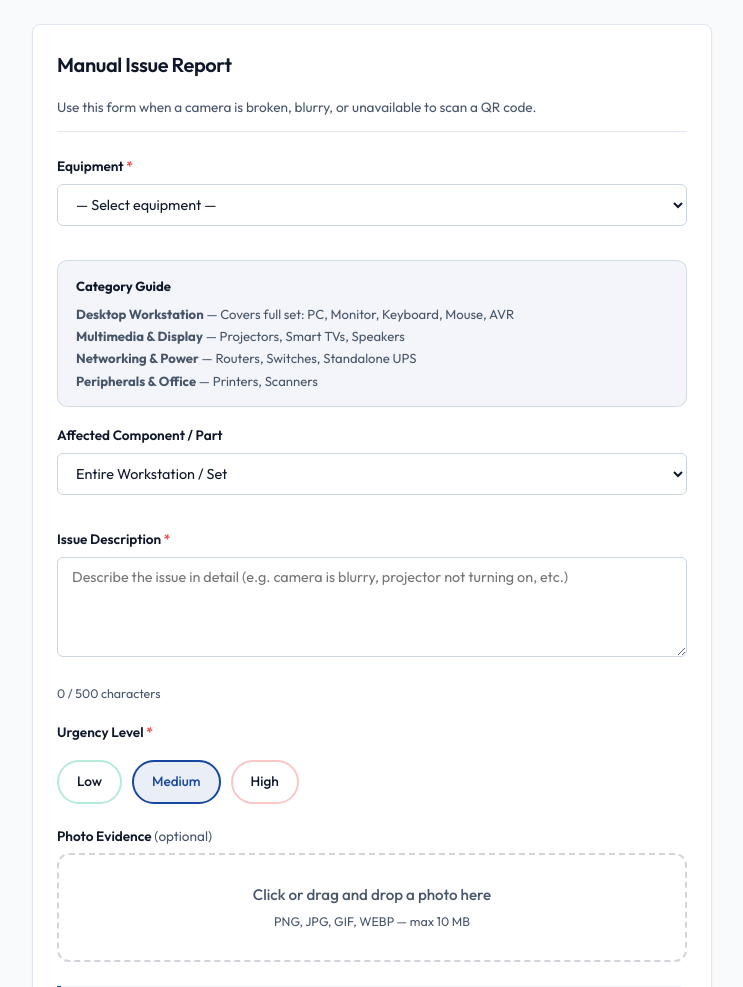
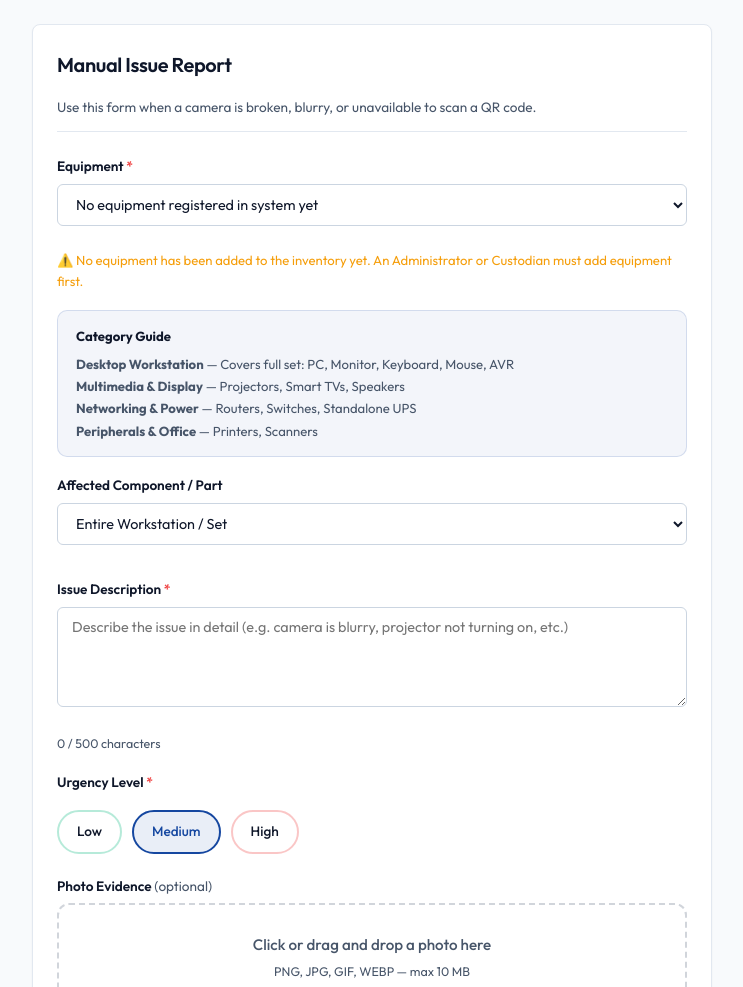
Before and after one commit to diyeon21/qr-management-final-test, a Flask app: template templates/manual_report.html in a window 1280 px wide. Shown: the top 987 px of the page, without its empty margins (268-1011 px from the left). Run offline with Flask 3, Linux system fonts and the light colour scheme; the template is opened without the code that fills it, so the values that code supplies are empty.

Commit message:
Improve empty equipment dropdown feedback

```diff
--- a/templates/manual_report.html
+++ b/templates/manual_report.html
@@ -128,6 +128,7 @@
             </label>
             <select name="equipment_id" id="equipment_id" required style="width:100%;"
                     onchange="updateEquipmentInfo(this)">
+                {% if equipment_list %}
                 <option value="">— Select equipment —</option>
                 {% for eq in equipment_list %}
                 <option value="{{ eq.id }}"
@@ -137,7 +138,15 @@
                     {{ eq.name|clean }}{% if eq.category %} · {{ eq.category|clean }}{% endif %}{% if eq.location %} ({{ eq.location|clean }}){% endif %}
                 </option>
                 {% endfor %}
+                {% else %}
+                <option value="" disabled selected>No equipment registered in system yet</option>
+                {% endif %}
             </select>
+            {% if not equipment_list %}
+            <p style="margin-top:8px; font-size:0.82rem; color:#f59e0b;">
+                ⚠️ No equipment has been added to the inventory yet. An Administrator or Custodian must add equipment first.
+            </p>
+            {% endif %}
             <div id="equipmentInfo" class="eq-info-box">
                 <strong>Category:</strong> <span id="infoCategory">—</span> &nbsp;|&nbsp;
                 <strong>Location:</strong> <span id="infoLocation">—</span>
```
